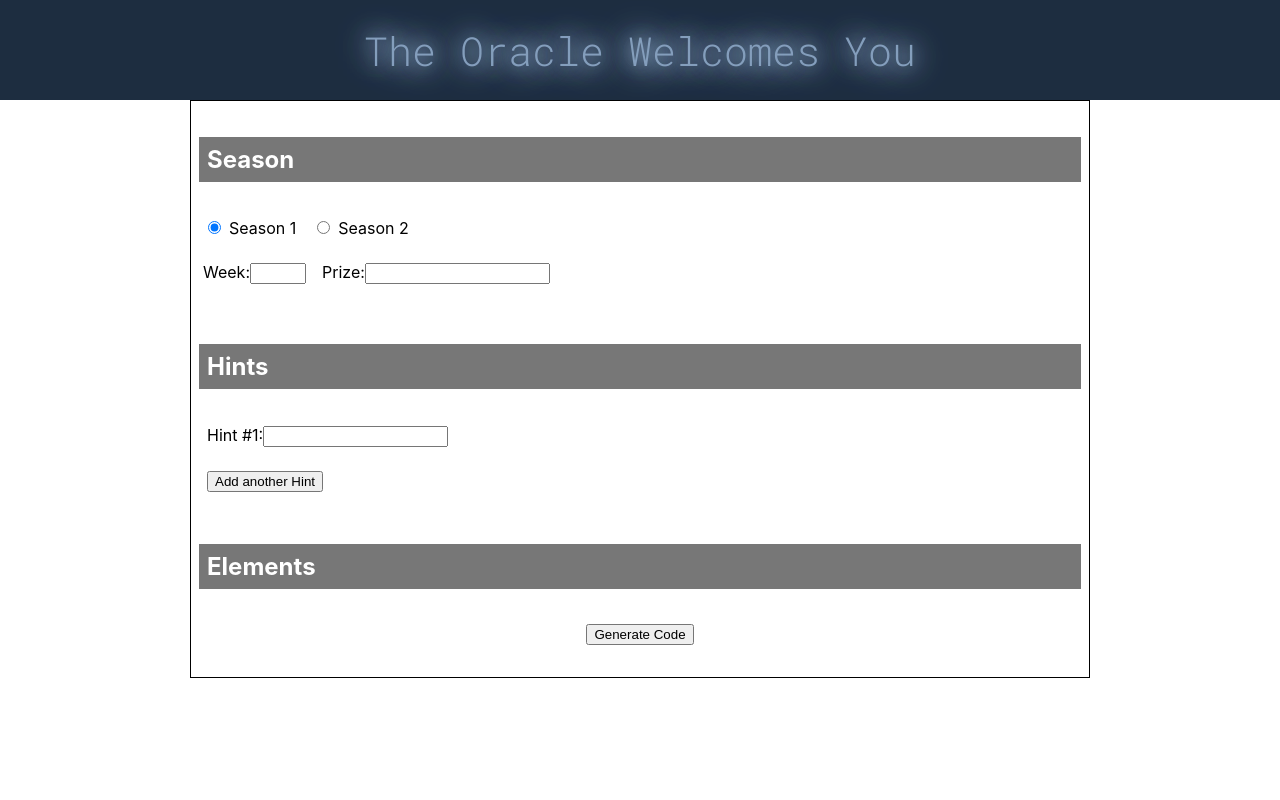
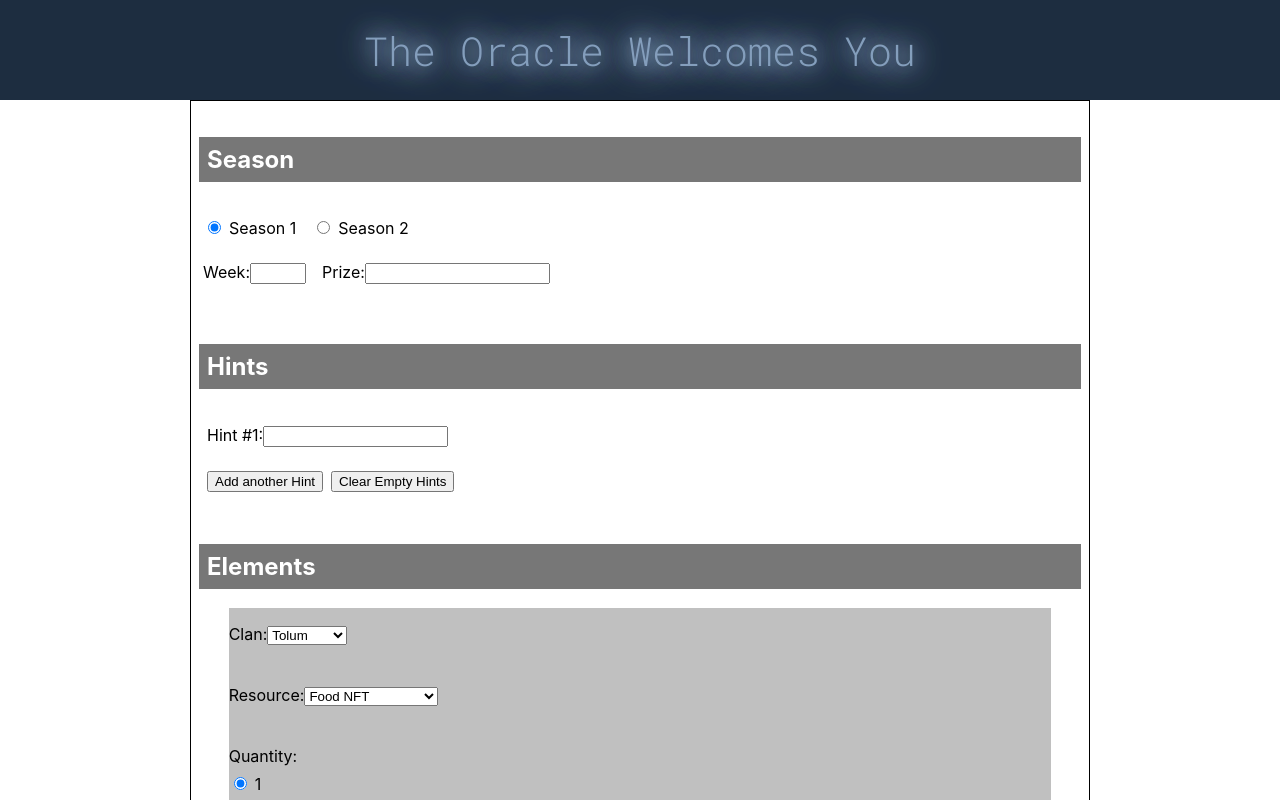
Before and after one commit to stargelnaz/oh-oracle-challenge-builder, a React (Create React App) app: page / in a window 1280 px wide. Shown: the top 800 px of the page. Built offline with nearby package versions, Linux system fonts and the light colour scheme.

Commit message:
Added Elements Form (single instance)

```diff
--- a/src/components/ChallengeInputForm.css
+++ b/src/components/ChallengeInputForm.css
@@ -48,3 +48,13 @@ h2 {
 button {
   margin: 1rem 0;
 }
+.form-elements {
+  display: flex;
+  flex-wrap: wrap;
+  width: 95%;
+  background-color: silver;
+}
+.form-section.radio label {
+  display: inline-block;
+  margin-right: 1rem;
+}
--- a/src/components/ChallengeInputForm.js
+++ b/src/components/ChallengeInputForm.js
@@ -1,5 +1,7 @@
 import React, { useState } from 'react';
 import './ChallengeInputForm.css';
+import ClanSelectOptions from './ClanSelectOptions';
+import ResourceSelectOptions from './ResourceSelectOptions';
 
 const ChallengeInputForm = () => {
   // State for form fields
@@ -7,12 +9,15 @@ const ChallengeInputForm = () => {
   const [week, setWeek] = useState('');
   const [prize, setPrize] = useState('');
   const [hints, setHints] = useState([{ id: 1, value: '' }]);
-
+  const [quantity, setQuantity] = useState('1');
   // Add hint handler
   const addHint = () => {
     setHints([...hints, { id: hints.length + 1, value: '' }]);
   };
-
+  // Clean empty hints handler
+  const cleanEmptyHints = () => {
+    setHints(hints.filter((hint) => hint.value.trim() !== ''));
+  };
   // Update hint value handler
   const updateHint = (id, value) => {
     setHints(hints.map((hint) => (hint.id === id ? { ...hint, value } : hint)));
@@ -92,12 +97,49 @@ const ChallengeInputForm = () => {
             </label>
           </div>
         ))}
-        <button type='button' onClick={addHint}>
-          Add another Hint
-        </button>
+        <div>
+          <button type='button' onClick={addHint}>
+            Add another Hint
+          </button>
+          <button
+            type='button'
+            onClick={cleanEmptyHints}
+            style={{ marginLeft: '0.5rem' }}
+          >
+            Clear Empty Hints
+          </button>{' '}
+        </div>
       </div>
       <h2>Elements</h2>
-      {/* Elements section will be developed later */}
+      <div className='form-elements'>
+        <div className='form-section'>
+          <label>
+            Clan:
+            <ClanSelectOptions />
+          </label>
+        </div>
+        <div className='form-section'>
+          <label>
+            Resource:
+            <ResourceSelectOptions />
+          </label>
+        </div>
+        <div className='form-section radio'>
+          <label>Quantity:</label>
+          {[1, 2, 3, 4, 5, 6].map((num) => (
+            <label key={num}>
+              <input
+                type='radio'
+                name='quantity'
+                value={num}
+                checked={num.toString() === quantity}
+                onChange={(e) => setQuantity(e.target.value)}
+              />
+              {num}
+            </label>
+          ))}
+        </div>
+      </div>{' '}
       <button type='button' onClick={generateCode}>
         Generate Code
       </button>
--- /dev/null
+++ b/src/components/ClanSelectOptions.js
@@ -0,0 +1,18 @@
+import clansData from '../data/clans.json';
+const ClanSelectOptions = () => {
+  return (
+    <select>
+      {clansData.clans.map((clan) => (
+        <option
+          key={clan.id}
+          value={clan.id}
+          style={{ backgroundColor: clan.rgba, color: 'text_dark' }}
+        >
+          {clan.name}
+        </option>
+      ))}
+    </select>
+  );
+};
+
+export default ClanSelectOptions;
--- /dev/null
+++ b/src/components/ResourceSelectOptions.js
@@ -0,0 +1,22 @@
+import resourcesData from '../data/resources.json';
+const ResourceSelectOptions = () => {
+  return (
+    <select>
+      {resourcesData.resources.map((resource) => (
+        <option
+          key={resource.id}
+          value={resource.id}
+          style={{
+            backgroundColor:
+              resource.class === 'orchids' ? 'orchid' : 'darkgray',
+            color: 'white'
+          }}
+        >
+          {resource.name}
+        </option>
+      ))}
+    </select>
+  );
+};
+
+export default ResourceSelectOptions;
--- /dev/null
+++ b/src/data/clans.json
@@ -0,0 +1,130 @@
+{
+  "clans": [
+    {
+      "name": "Tolum",
+      "color": "blue",
+      "id": "T",
+      "rgba": "rgba(115,163,212,255)",
+      "rival": "Rachanté",
+      "terrain": "sea",
+      "hemisphere": "wetlands",
+      "text_dark": "white"
+    },
+    {
+      "name": "Rachanté",
+      "color": "yellow",
+      "id": "R",
+      "rgba": "rgba(233,214,60,255)",
+      "rival": "Tolum",
+      "terrain": "desert",
+      "hemisphere": "drylands",
+      "text_dark": "black"
+    },
+    {
+      "name": "Phylaxi",
+      "color": "green",
+      "id": "P",
+      "rgba": "rgba(55,104,28,255)",
+      "rival": "Ha-Radia",
+      "terrain": "bog",
+      "hemisphere": "wetlands",
+      "text_dark": "white"
+    },
+    {
+      "name": "Ha-Radia",
+      "color": "red",
+      "id": "H",
+      "rgba": "rgba(228,48,60,255)",
+      "rival": "Pylaxi",
+      "terrain": "mountain",
+      "hemisphere": "drylands",
+      "text_dark": "black"
+    },
+    {
+      "name": "Ipaci",
+      "color": "purple",
+      "id": "I",
+      "rgba": "rgba(149,21,158,255)",
+      "rival": "Calyzon",
+      "terrain": "hot spring",
+      "hemisphere": "wetlands",
+      "text_dark": "white"
+    },
+    {
+      "name": "Calyzon",
+      "color": "maroon",
+      "id": "C",
+      "rgba": "rgba(82,0,17,255)",
+      "rival": "Ipaci",
+      "terrain": "canyon",
+      "hemisphere": "drylands",
+      "text_dark": "white"
+    },
+    {
+      "name": "Vandra",
+      "color": "pink",
+      "id": "V",
+      "rgba": "rgba(246,100,201,255)",
+      "rival": "Nari",
+      "terrain": "rainforest",
+      "hemisphere": "wetlands",
+      "text_dark": "black"
+    },
+    {
+      "name": "Nari",
+      "color": "gray",
+      "id": "N",
+      "rgba": "rgba(100,99,97,255)",
+      "rival": "Vandran",
+      "terrain": "deadland",
+      "hemisphere": "drylands",
+      "text_dark": "white"
+    }
+  ],
+
+  "resources": [
+    {
+      "id": "fd",
+      "class": "consumables",
+      "type": "food",
+      "description": "food NFT"
+    },
+    {
+      "id": "fl",
+      "class": "consumables",
+      "type": "fuel",
+      "description": "fuel NFT"
+    },
+    {
+      "id": "pl",
+      "class": "consumables",
+      "type": "petal",
+      "description": "petal NFT"
+    },
+
+    {
+      "id": "c",
+      "class": "orchids",
+      "type": "common",
+      "description": "common orchid"
+    },
+    {
+      "id": "u",
+      "class": "orchids",
+      "type": "uncommon",
+      "description": "uncommon orchid"
+    },
+    {
+      "id": "r",
+      "class": "orchids",
+      "type": "rare",
+      "description": "rare orchid"
+    },
+    {
+      "id": "e",
+      "class": "orchids",
+      "type": "epic",
+      "description": "epic orchid"
+    }
+  ]
+}
--- /dev/null
+++ b/src/data/resources.json
@@ -0,0 +1,37 @@
+{
+  "resources": [
+    {
+      "id": "fd",
+      "class": "consumables",
+      "type": "food",
+      "name": "Food NFT"
+    },
+    {
+      "id": "fl",
+      "class": "consumables",
+      "type": "fuel",
+      "name": "Fuel NFT"
+    },
+    {
+      "id": "pl",
+      "class": "consumables",
+      "type": "petal",
+      "name": "Petal NFT"
+    },
+
+    {
+      "id": "c",
+      "class": "orchids",
+      "type": "common",
+      "name": "Common Orchid"
+    },
+    {
+      "id": "u",
+      "class": "orchids",
+      "type": "uncommon",
+      "name": "Uncommon Orchid"
+    },
+    { "id": "r", "class": "orchids", "type": "rare", "name": "Rare Orchid" },
+    { "id": "e", "class": "orchids", "type": "epic", "name": "Epic Orchid" }
+  ]
+}
```
